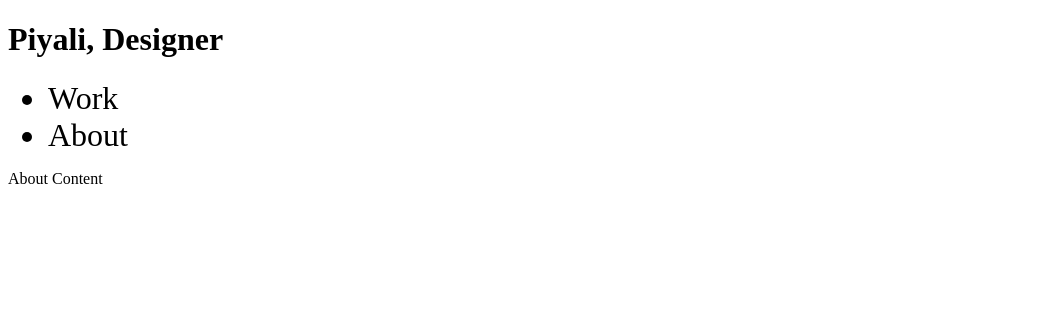
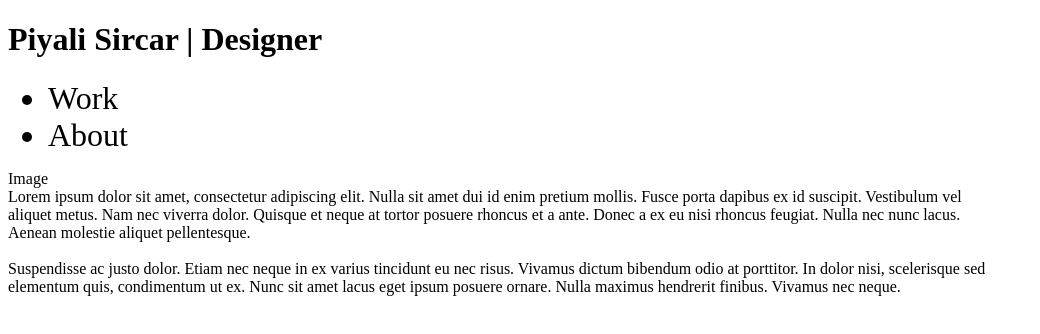
Before and after one commit to Arusli/piyali, a React (Create React App) app: page / in a window 1280 px wide. Both pictures are taken after a click on the item "About". Shown: the top 334 px of the page, without its empty margins (0-1040 px from the left). Built offline with nearby package versions, Linux system fonts and the light colour scheme.

Commit message:
began work on about page gridding

```diff
--- /dev/null
+++ b/src/About.js
@@ -0,0 +1,21 @@
+import React from 'react';
+
+const About = () => {
+
+    return (
+        <div>
+           <div class='grid-container-about'>
+                <div class='grid-item-a'>Image</div>
+                <div class='grid-item-b'>
+                Lorem ipsum dolor sit amet, consectetur adipiscing elit. Nulla sit amet dui id enim pretium mollis. Fusce porta dapibus ex id suscipit. Vestibulum vel aliquet metus. Nam nec viverra dolor. Quisque et neque at tortor posuere rhoncus et a ante. Donec a ex eu nisi rhoncus feugiat. Nulla nec nunc lacus. Aenean molestie aliquet pellentesque.
+                <br/>
+                <br/>
+                Suspendisse ac justo dolor. Etiam nec neque in ex varius tincidunt eu nec risus. Vivamus dictum bibendum odio at porttitor. In dolor nisi, scelerisque sed elementum quis, condimentum ut ex. Nunc sit amet lacus eget ipsum posuere ornare. Nulla maximus hendrerit finibus. Vivamus nec neque.
+                </div>
+            </div>
+        </div>
+    )
+
+}
+
+export default About;
--- a/src/App.css
+++ b/src/App.css
@@ -6,3 +6,14 @@ li:hover {
     color: purple;
     font-weight: bold;
 }
+
+.grid-container-about {
+    max-width: 1000px;
+    display: grid;
+    grid-template-columns: 1fr 1fr 1fr 1fr;
+}
+
+.grid-item-b {
+ grid-column-start: 1;
+ grid-column-end: 5;
+}
--- a/src/App.js
+++ b/src/App.js
@@ -1,5 +1,7 @@
 import React, {useState} from 'react';
 import Navbar from './Navbar.js';
+import About from './About.js';
+import Work from './Work.js';
 
 // use state to determine which nav item is selected.
 // then conditionally render correct component
@@ -17,7 +19,7 @@ const App = () => {
             setWork={setWork}
             setAbout={setAbout}
             ></Navbar>
-            { work ? (<div>Work Content</div>) : (<div>About Content</div>) }
+            { work ? <Work /> : <About /> }
         </div>
     )
 
--- a/src/Navbar.js
+++ b/src/Navbar.js
@@ -16,7 +16,7 @@ const Navbar = ({work, about, setWork, setAbout}) => {
 
     return (
         <div>
-            <h1>Piyali, Designer</h1>
+            <h1>Piyali Sircar | Designer</h1>
             <ul>
                 <li style={{cursor: 'pointer'}} onClick={onWorkClick}>Work</li>
                 <li style={{cursor: 'pointer'}} onClick={onAboutClick}>About</li>
--- /dev/null
+++ b/src/Work.js
@@ -0,0 +1,23 @@
+import React from 'react';
+
+//2 states, Index state and Project State
+//Need way to conditionally render the selected project. Should be self generating I think.
+//Generate from an array download from contently?
+//might need to use .map method to create all the project listings with correlating onClick functions/array/objects.
+
+
+const Work = () => {
+
+    return (
+        <div>
+            <div class='grid-container'>
+                <div class='grid-item'>Project 1</div>
+                <div class='grid-item'>Project 2</div>
+                <div class='grid-item'>Project 3</div>
+            </div>
+        </div>
+    )
+
+}
+
+export default Work;
```
